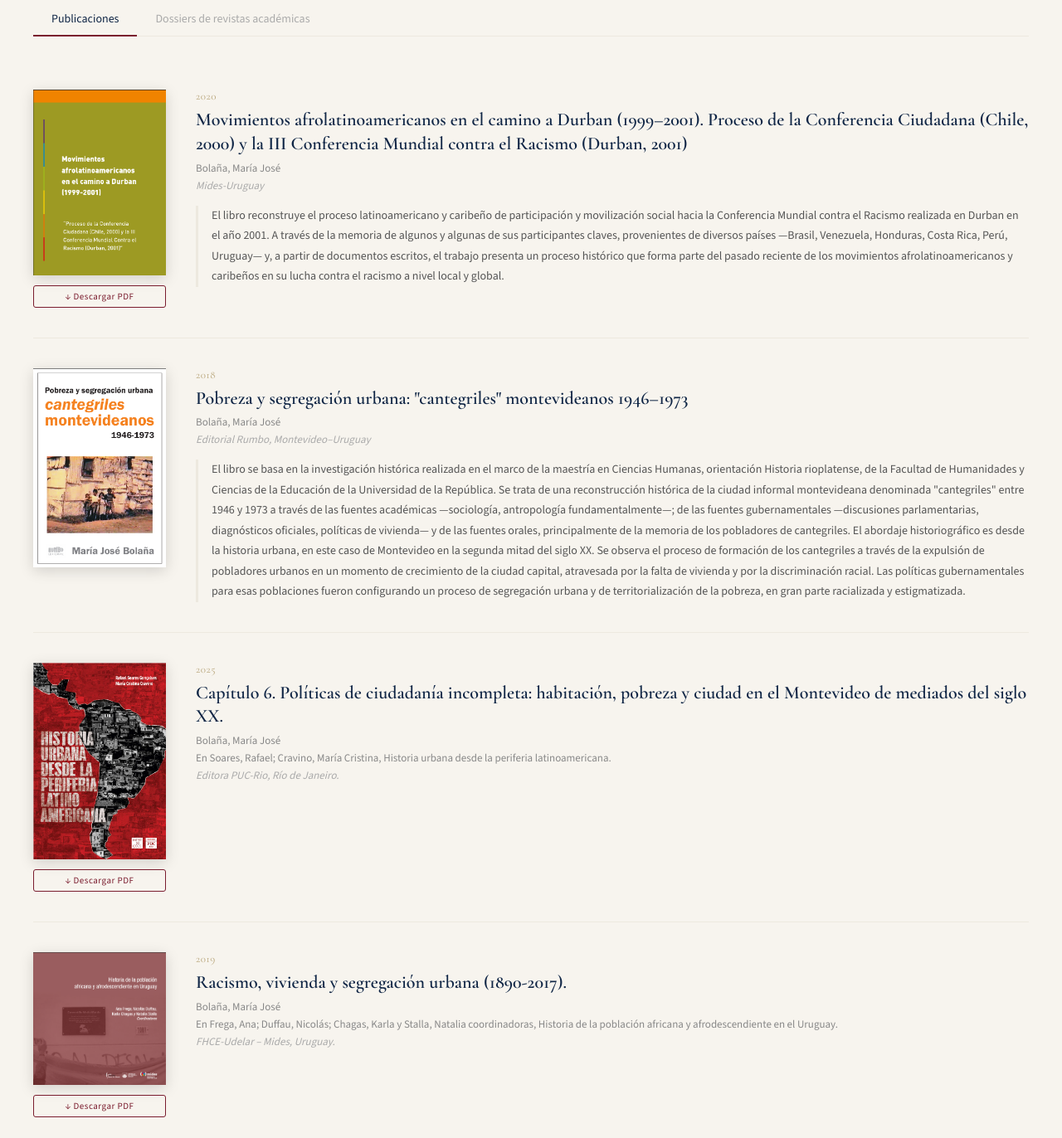
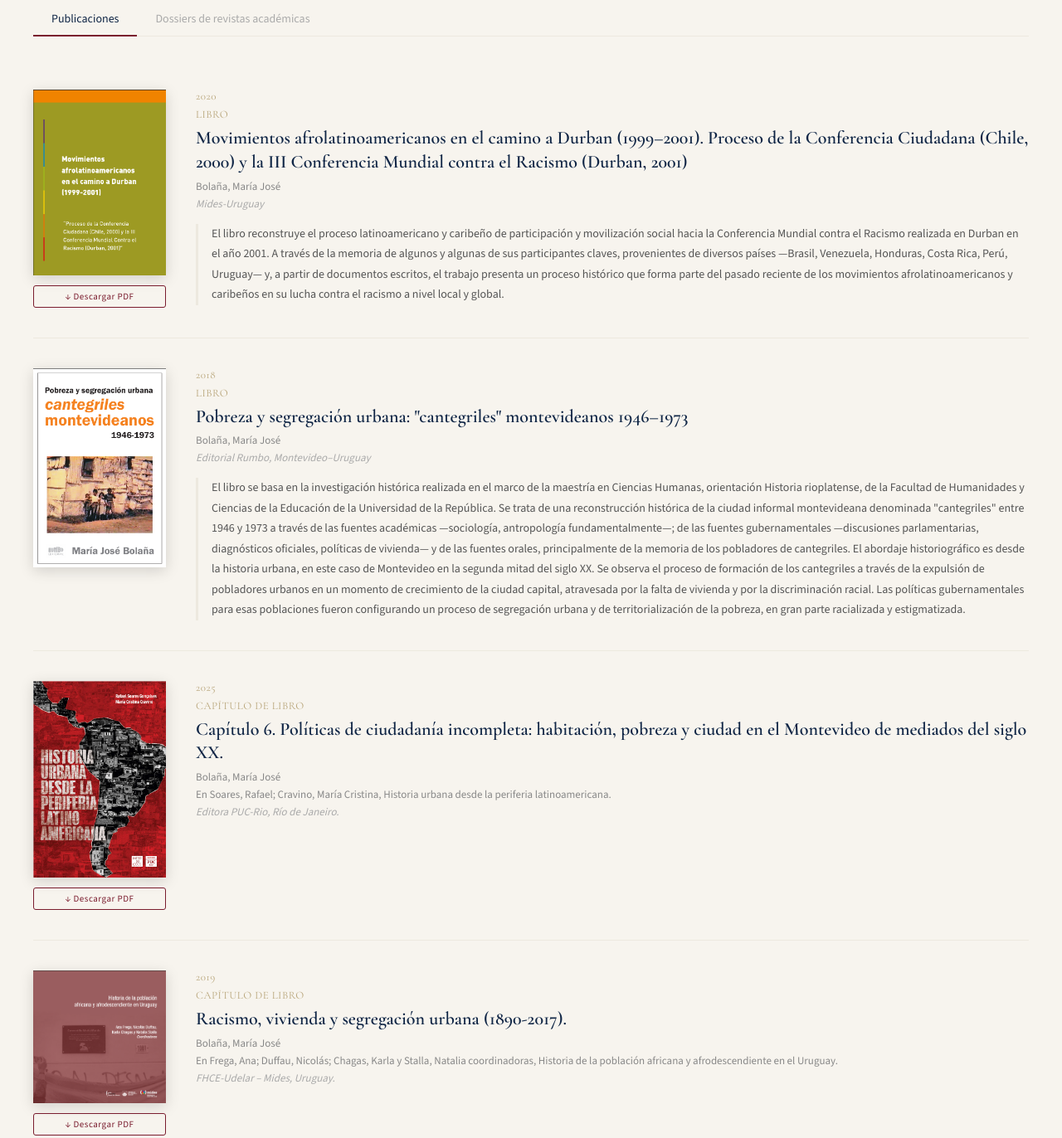
Before and after one commit to juliapresa/mariajosebola-a, a plain HTML site: page pages/publicaciones.html in a window 1280 px wide. Shown: the part 215-1587 px from the top of the page at 83% size. Drawn offline with nearby package versions, Linux system fonts and the light colour scheme.

Commit message:
agrego etiqueta en los libros

```diff
--- a/pages/publicaciones.html
+++ b/pages/publicaciones.html
@@ -48,6 +48,7 @@
           </div>
           <div class="libro-info">
             <div class="libro-anio">2020</div>
+            <div class="libro-anio">LIBRO</div>
             <h2 class="libro-titulo">Movimientos afrolatinoamericanos en el camino a Durban (1999–2001). Proceso de la Conferencia Ciudadana (Chile, 2000) y la III Conferencia Mundial contra el Racismo (Durban, 2001)</h2>
             <p class="libro-autor">Bolaña, María José</p>
             <p class="libro-editorial">Mides-Uruguay</p>
@@ -64,6 +65,7 @@
           </div>
           <div class="libro-info">
             <div class="libro-anio">2018</div>
+            <div class="libro-anio">LIBRO</div>
             <h2 class="libro-titulo">Pobreza y segregación urbana: "cantegriles" montevideanos 1946–1973</h2>
             <p class="libro-autor">Bolaña, María José</p>
             <p class="libro-editorial">Editorial Rumbo, Montevideo–Uruguay</p>
@@ -81,6 +83,7 @@
           </div>
           <div class="libro-info">
             <div class="libro-anio">2025</div>
+            <div class="libro-anio">CAPÍTULO DE LIBRO</div>
             <h2 class="libro-titulo">Capítulo 6. Políticas de ciudadanía incompleta: habitación, pobreza y ciudad en el Montevideo de mediados del siglo XX.</h2>
             <p class="libro-autor">Bolaña, María José</p>
             <p class="libro-autor">En Soares, Rafael; Cravino, María Cristina, Historia urbana desde la periferia latinoamericana.</p>
@@ -98,6 +101,7 @@
           </div>
           <div class="libro-info">
             <div class="libro-anio">2019</div>
+            <div class="libro-anio">CAPÍTULO DE LIBRO</div>
             <h2 class="libro-titulo">Racismo, vivienda y segregación urbana (1890-2017).</h2>
             <p class="libro-autor">Bolaña, María José</p>
             <p class="libro-autor">En Frega, Ana; Duffau, Nicolás; Chagas, Karla y Stalla, Natalia coordinadoras, Historia de la población africana y afrodescendiente en el Uruguay.</p>
```
